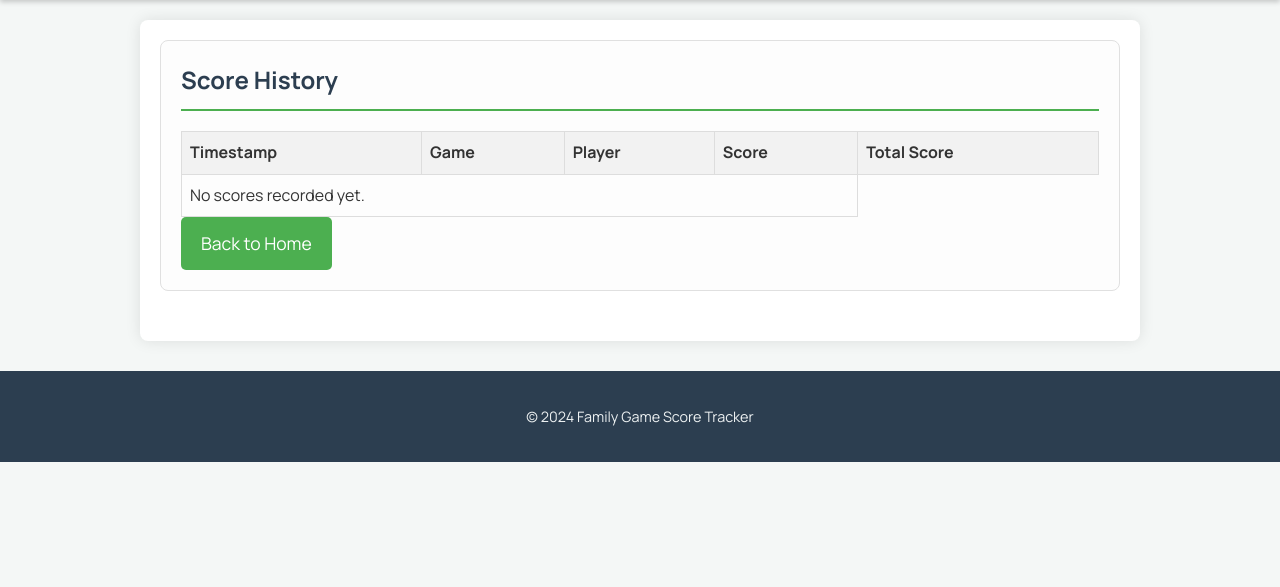
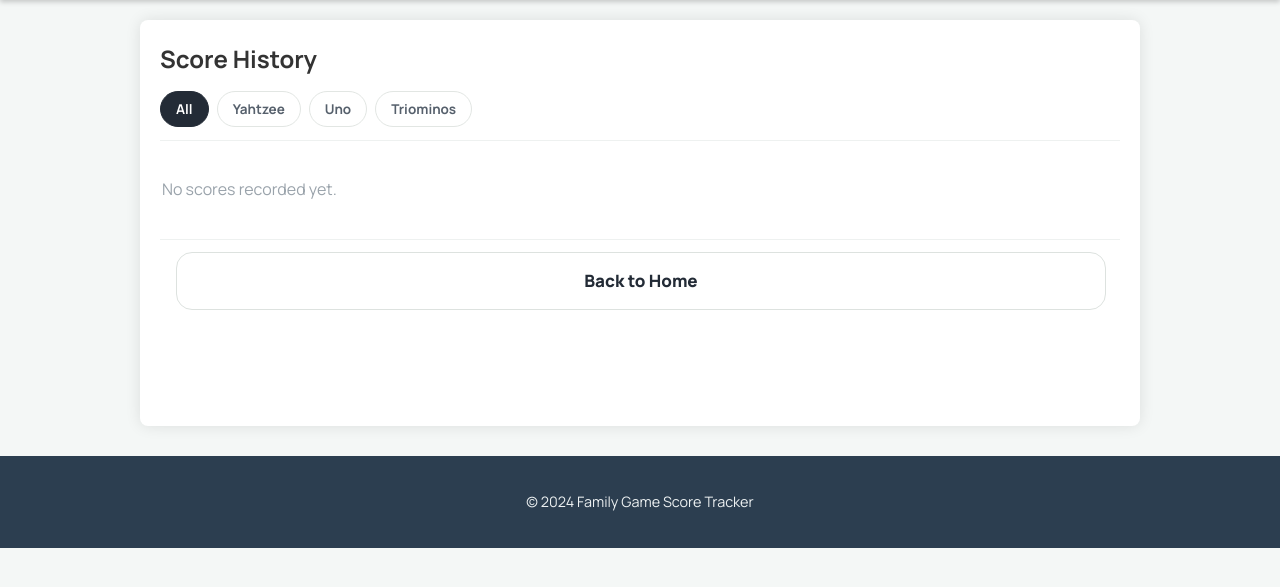
Before and after one commit to patrickfeller/familygames_scoretracking, a Flask app: template templates/history.html in a window 1280 px wide. Shown: the part 122-709 px from the top of the page. Run offline with Flask 3, Linux system fonts and the light colour scheme; the template is opened without the code that fills it, so the values that code supplies are empty; parts of the project's set-up code (start-up, migrations or seed data) failed here and were passed over; some libraries are stand-ins or nearby versions.

Commit message:
feat: history redesigned with session cards, filter chips, and winner highlight

```diff
--- a/templates/history.html
+++ b/templates/history.html
@@ -1,33 +1,109 @@
 {% extends 'base.html' %}
 {% block content %}
-<section class="score-history">
-    <h2>Score History</h2>
-    <table class="score-table">
-        <thead>
-            <tr>
-                <th>Timestamp</th>
-                <th>Game</th>
-                <th>Player</th>
-                <th>Score</th>
-                <th>Total Score</th>
-            </tr>
-        </thead>
-        <tbody>
-            {% for entry in history %}
-            <tr>
-                <td>{{ entry['timestamp'] }}</td>
-                <td>{{ entry['game_name'] }}</td>
-                <td>{{ entry['player_name'] }}</td>
-                <td>{{ entry['score'] }}</td>
-                <td>{{ entry['total_score'] if entry['total_score'] is not none else 'N/A' }}</td>
-            </tr>
-            {% else %}
-            <tr>
-                <td colspan="4">No scores recorded yet.</td>
-            </tr>
-            {% endfor %}
-        </tbody>
-    </table>
-    <a class="button" href="{{ url_for('index') }}">Back to Home</a>
-</section>
+
+<div class="hist-page">
+  <h2 style="margin:0 0 0">Score History</h2>
+
+  <!-- Filter chips -->
+  <div class="hist-chips" id="histChips">
+    <button class="hist-chip hist-chip--active" data-filter="All" onclick="histFilter(this)">All</button>
+    <button class="hist-chip" data-filter="Yahtzee" onclick="histFilter(this)">Yahtzee</button>
+    <button class="hist-chip" data-filter="Uno" onclick="histFilter(this)">Uno</button>
+    <button class="hist-chip" data-filter="Triominos" onclick="histFilter(this)">Triominos</button>
+  </div>
+
+  {% if sessions %}
+  <div id="histList" style="display:flex;flex-direction:column;gap:13px;padding:14px 0 18px">
+    {% for s in sessions %}
+    {% set game_lower = s.game | lower %}
+    {% if game_lower == 'yahtzee' %}{% set badge_color = '#1f9d57' %}{% set badge_init = 'Y' %}
+    {% elif game_lower == 'uno' %}{% set badge_color = '#d6685e' %}{% set badge_init = 'U' %}
+    {% elif game_lower == 'triominos' %}{% set badge_color = '#4a7fd6' %}{% set badge_init = 'T' %}
+    {% else %}{% set badge_color = '#888' %}{% set badge_init = s.game[0] | upper %}
+    {% endif %}
+    <div class="hist-card" data-game="{{ s.game }}">
+      <!-- Card header -->
+      <div class="hist-card__header">
+        <div class="hist-badge" style="background:{{ badge_color }}">{{ badge_init }}</div>
+        <div class="hist-card__meta">
+          <div class="hist-card__game">{{ s.game }}</div>
+          <div class="hist-card__when">{{ s.when }}</div>
+        </div>
+      </div>
+      <!-- Player rows -->
+      {% for r in s.rows %}
+      <div class="hist-row {% if r.win %}hist-row--win{% endif %}">
+        <span class="avatar hist-row__avatar" style="background:#1f9d57">{{ r.name[0].upper() }}</span>
+        <span class="hist-row__name">{{ r.name }}</span>
+        {% if r.win %}<span class="hist-winner-pill">Winner</span>{% endif %}
+        <span class="hist-row__score">{{ r.total if r.total is not none else r.score }}</span>
+      </div>
+      {% endfor %}
+    </div>
+    {% endfor %}
+  </div>
+  {% else %}
+  <p style="color:#9aa3ab;padding:20px 2px">No scores recorded yet.</p>
+  {% endif %}
+
+  <div class="sticky-bottom">
+    <a href="{{ url_for('index') }}" class="btn-primary-green" style="background:#fff;color:#232b36;border:1px solid #dde2df">Back to Home</a>
+  </div>
+</div>
+
+<style>
+.hist-page { padding-bottom: 80px; }
+.hist-chips {
+  display: flex; gap: 8px; padding: 13px 0;
+  position: sticky; top: 0; background: #fff; border-bottom: 1px solid #eef1f0;
+  z-index: 5; overflow-x: auto; -webkit-overflow-scrolling: touch;
+}
+.hist-chip {
+  padding: 8px 15px; border-radius: 999px;
+  font: 700 13.5px 'Manrope',sans-serif; cursor: pointer;
+  border: 1px solid #e2e6e3; background: #fff; color: #56606c;
+  flex-shrink: 0; -webkit-tap-highlight-color: transparent; touch-action: manipulation;
+}
+.hist-chip--active { border-color: #232b36; background: #232b36; color: #fff; }
+.hist-card {
+  background: #fff; border: 1px solid #eef1f0;
+  border-radius: 16px; overflow: hidden;
+}
+.hist-card__header {
+  display: flex; align-items: center; gap: 10px;
+  padding: 12px 14px; border-bottom: 1px solid #f1f4f3;
+}
+.hist-badge {
+  width: 36px; height: 36px; border-radius: 10px;
+  color: #fff; display: flex; align-items: center; justify-content: center;
+  font: 800 15px 'Manrope',sans-serif; flex-shrink: 0;
+}
+.hist-card__game { font: 800 15px 'Manrope',sans-serif; }
+.hist-card__when { font: 600 12px 'Manrope',sans-serif; color: #9aa3ab; }
+.hist-row {
+  display: flex; align-items: center; gap: 11px;
+  padding: 9px 14px; background: #fff; border-bottom: 1px solid #f4f6f5;
+}
+.hist-row:last-child { border-bottom: none; }
+.hist-row--win { background: #fffaef; }
+.hist-row__avatar { width: 30px; height: 30px; font-size: 12px; }
+.hist-row__name { flex: 1; font: 700 14.5px 'Manrope',sans-serif; }
+.hist-winner-pill {
+  font: 800 10px 'Manrope',sans-serif; letter-spacing:.06em; text-transform:uppercase;
+  background: #fdf0d2; color: #b07d12; padding: 3px 8px; border-radius: 999px;
+}
+.hist-row__score { font: 800 16px 'Manrope',sans-serif; color: #232b36; min-width: 46px; text-align: right; }
+</style>
+
+<script>
+function histFilter(btn) {
+  document.querySelectorAll('.hist-chip').forEach(c => c.classList.remove('hist-chip--active'));
+  btn.classList.add('hist-chip--active');
+  const filter = btn.dataset.filter;
+  document.querySelectorAll('.hist-card').forEach(card => {
+    card.style.display = (filter === 'All' || card.dataset.game === filter) ? '' : 'none';
+  });
+}
+</script>
+
 {% endblock %}
```
